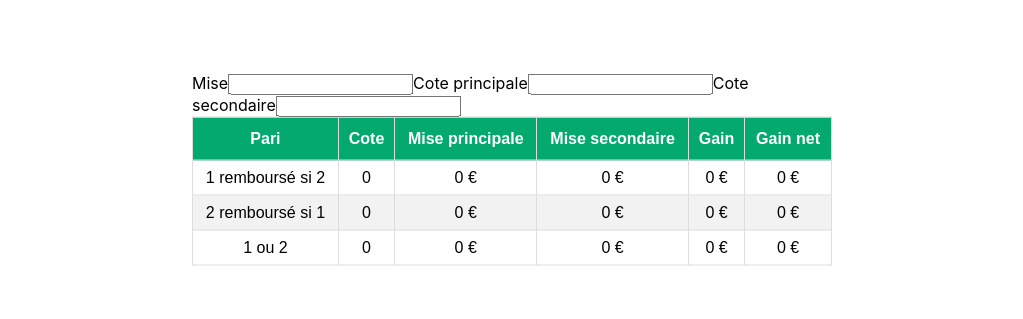
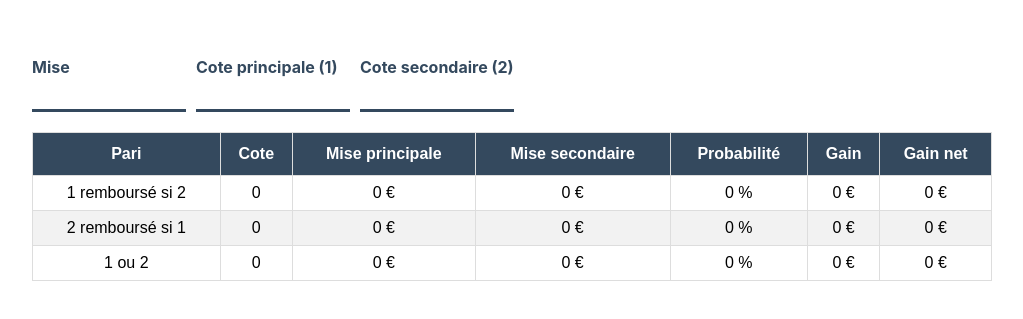
Before and after one commit to Mysto91/calcul-cote, a React (Create React App) app: page / in a window 1280 px wide. Shown: the part 231-550 px from the top of the page, without its empty margins (128-1151 px from the left). Built offline with nearby package versions, Linux system fonts and the light colour scheme.

Commit message:
Amélioration de l'affichage

```diff
--- a/src/App.css
+++ b/src/App.css
@@ -10,7 +10,7 @@
 .horizontal-center {
   margin-left: auto;
   margin-right: auto;
-  width: 50%;
+  width: 75%;
 }
 
 table {
@@ -36,6 +36,30 @@ table tr:hover {
 table th {
   padding-top: 12px;
   padding-bottom: 12px;
-  background-color: #04aa6d;
+  background-color: #34495e;
   color: white;
 }
+
+.input-field {
+  font-size: 18px;
+  border-style: none;
+  border-bottom: solid;
+  border-bottom-color: #34495e;
+  display: block;
+  height: 30px;
+  width: 150px;
+}
+
+.input-label {
+  font-weight: bold;
+}
+
+#form-input {
+  margin-bottom: 20px;
+}
+
+#form-input > div {
+  display: inline-block;
+  margin-right: 10px;
+  color: #34495e;
+}
--- a/src/components/input/Input.js
+++ b/src/components/input/Input.js
@@ -14,6 +14,7 @@ export default class Input extends Component {
                 quotation: 0,
                 gain: 0,
                 gainNet: 0,
+                probability: 0
             },
             twoOneNoBet: {
                 bet1: 0,
@@ -21,6 +22,7 @@ export default class Input extends Component {
                 quotation: 0,
                 gain: 0,
                 gainNet: 0,
+                probability: 0
             },
             oneOrTwo: {
                 bet1: 0,
@@ -28,6 +30,7 @@ export default class Input extends Component {
                 quotation: 0,
                 gain: 0,
                 gainNet: 0,
+                probability: 0
             }
         };
     }
@@ -78,11 +81,20 @@ export default class Input extends Component {
     }
 
     updateResult = () => {
+        const state = this.state;
 
-        if (!isNaN(this.state.quotationOne)
-            && !isNaN(this.state.quotationTwo)
-            && !isNaN(this.state.betValue)) {
-            const state = this.state;
+        if (isNaN(state.quotationOne) || isNaN(state.quotationTwo) || isNaN(state.betValue)) {
+            return this.setState(
+                {
+                    bet1: 0,
+                    bet2: 0,
+                    quotation: 0,
+                    gain: 0,
+                    gainNet: 0,
+                    probability: 0,
+                }
+            );
+        }
 
         const mise = state.betValue;
         const quotationOne = state.quotationOne;
@@ -96,12 +108,12 @@ export default class Input extends Component {
             }
         );
     }
-    }
 
     calculateNoBet = (mise, q1, q2) => {
         const bet2 = mise / q2;
         const bet1 = mise - bet2;
         const quotation = bet1 * q1 / mise;
+        const probability = 1 / quotation * 100;
 
         return {
             bet1: this.trunc(bet1),
@@ -109,6 +121,7 @@ export default class Input extends Component {
             quotation: this.trunc(quotation),
             gain: this.trunc(mise * quotation),
             gainNet: this.trunc(mise * quotation - mise),
+            probability: this.trunc(probability < 100 ? probability : 100),
         };
     }
 
@@ -116,6 +129,7 @@ export default class Input extends Component {
         const bet2 = q2 * mise / (q1 + q2);
         const bet1 = mise - bet2;
         const quotation = q1 * q2 / (q1 + q2);
+        const probability = 1 / quotation * 100;
 
         return {
             bet1: this.trunc(bet1),
@@ -123,6 +137,7 @@ export default class Input extends Component {
             quotation: this.trunc(quotation),
             gain: this.trunc(mise * quotation),
             gainNet: this.trunc(mise * quotation - mise),
+            probability: this.trunc(probability < 100 ? probability : 100),
         };
     }
 
@@ -138,29 +153,32 @@ export default class Input extends Component {
     render() {
         const state = this.state;
 
-        const tableStyles = {
-            border: '1px solid rgba(0, 0, 0, 0.05)',
-        };
-
         return (
             <div className="vertical-center">
                 <form>
-                    <div className="horizontal-center">
-                        <label htmlFor="bet">Mise</label>
-                        <input id="bet" type="text" onChange={this.handleChange} />
-                        <label htmlFor="quotation-1">Cote principale</label>
-                        <input id="quotation-1" type="text" onChange={this.handleChange} />
-                        <label htmlFor="quotation-2">Cote secondaire</label>
-                        <input id="quotation-2" type="text" onChange={this.handleChange} />
+                    <div id="form-input" className="horizontal-center">
+                        <div>
+                            <label htmlFor="bet" className="input-label">Mise </label>
+                            <input id="bet" type="text" className="input-field" onChange={this.handleChange} />
+                        </div>
+                        <div>
+                            <label htmlFor="quotation-1" className="input-label">Cote principale (1) </label>
+                            <input id="quotation-1" type="text" className="input-field" onChange={this.handleChange} />
+                        </div>
+                        <div>
+                            <label htmlFor="quotation-2" className="input-label">Cote secondaire (2) </label>
+                            <input id="quotation-2" type="text" className="input-field" onChange={this.handleChange} />
+                        </div>
                     </div>
                 </form>
-                <table style={tableStyles} className="horizontal-center">
+                <table className="horizontal-center">
                     <thead>
                         <tr>
                             <th colSpan="1">Pari</th>
                             <th colSpan="1">Cote</th>
                             <th colSpan="1">Mise principale</th>
                             <th colSpan="1">Mise secondaire</th>
+                            <th colSpan="1">Probabilité</th>
                             <th colSpan="1">Gain</th>
                             <th colSpan="1">Gain net</th>
                         </tr>
@@ -171,6 +189,7 @@ export default class Input extends Component {
                             <td>{state.oneTwoNoBet.quotation}</td>
                             <td>{state.oneTwoNoBet.bet1} €</td>
                             <td>{state.oneTwoNoBet.bet2} €</td>
+                            <td>{state.oneTwoNoBet.probability} %</td>
                             <td>{state.oneTwoNoBet.gain} €</td>
                             <td>{state.oneTwoNoBet.gainNet} €</td>
                         </tr>
@@ -179,6 +198,7 @@ export default class Input extends Component {
                             <td>{state.twoOneNoBet.quotation}</td>
                             <td>{state.twoOneNoBet.bet1} €</td>
                             <td>{state.twoOneNoBet.bet2} €</td>
+                            <td>{state.twoOneNoBet.probability} %</td>
                             <td>{state.twoOneNoBet.gain} €</td>
                             <td>{state.twoOneNoBet.gainNet} €</td>
                         </tr>
@@ -187,6 +207,7 @@ export default class Input extends Component {
                             <td>{state.oneOrTwo.quotation}</td>
                             <td>{state.oneOrTwo.bet1} €</td>
                             <td>{state.oneOrTwo.bet2} €</td>
+                            <td>{state.oneOrTwo.probability} %</td>
                             <td>{state.oneOrTwo.gain} €</td>
                             <td>{state.oneOrTwo.gainNet} €</td>
                         </tr>
```
Lines whose indentation alone changed are shown as unchanged.
